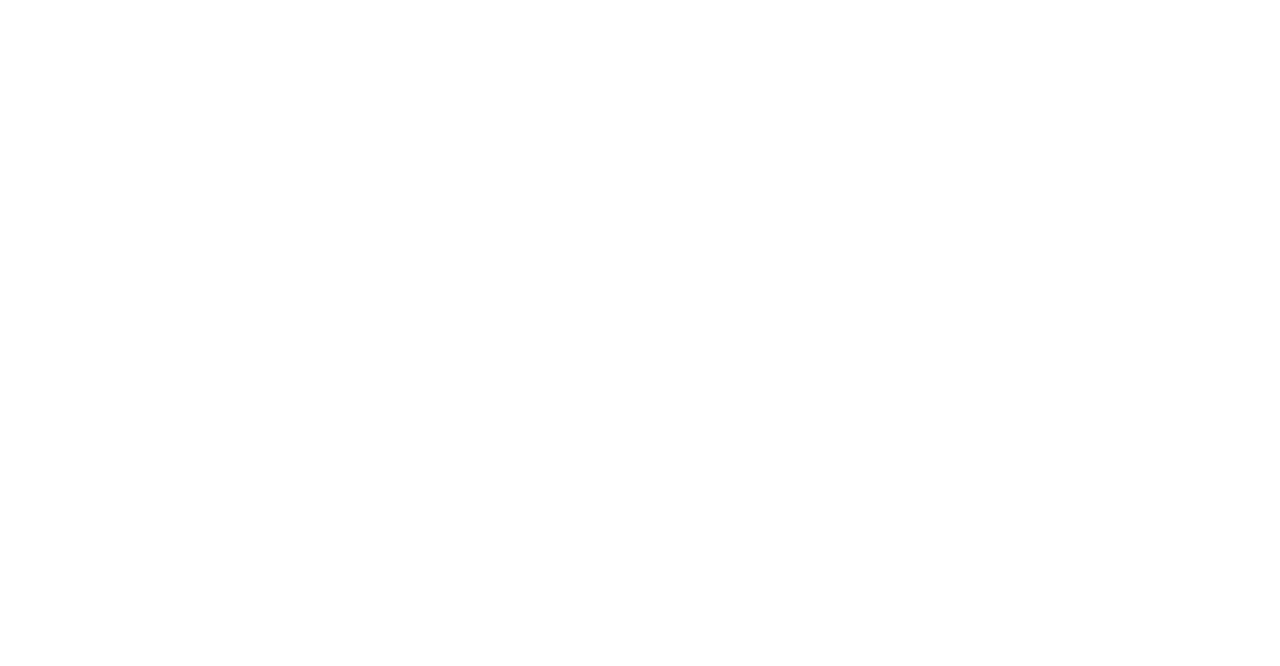
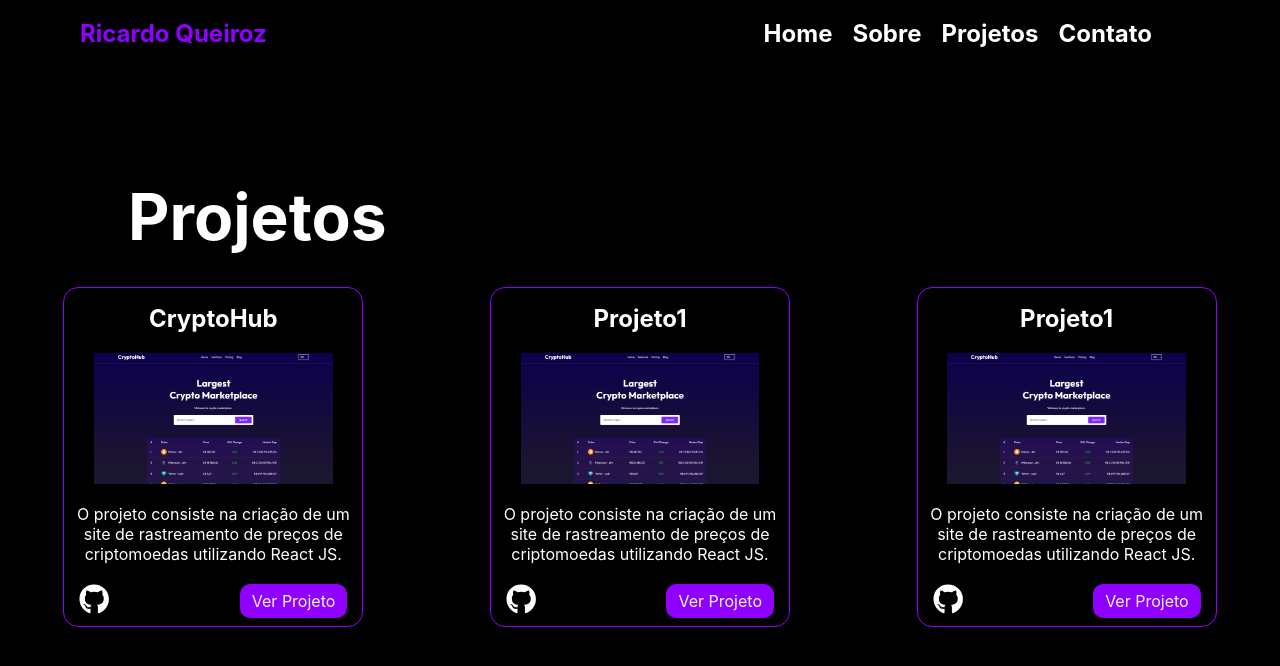
Before and after one commit to rickqueirozz/portfolio-react, a React (Vite) app: page /projetos in a window 1280 px wide. Before the commit this address had no page. Shown: the top 666 px of the page. Built offline with nearby package versions, Linux system fonts and the light colour scheme.

Commit message:
feat:create the projects page

```diff
--- /dev/null
+++ b/src/pages/Projetos/Projetos.module.css
@@ -0,0 +1,80 @@
+.projetos{
+  height: 100vh;
+  background-color: var(--black);
+  color: white;
+}
+
+
+.projetosTitle{
+  padding-left: 8rem;
+  padding-top: 8rem;
+}
+
+.projetosTitle h1{
+  font-size: 4rem;
+}
+
+.projetosBoxContainer{
+  display: grid;
+  grid-template-columns: repeat(auto-fit, minmax(340px, 1fr));
+  padding-top: 2rem;
+  justify-items: center;
+}
+
+.projetosBoxContainer img{
+  width: 80%;
+}
+
+.projetosBox{
+  border: solid var(--purple) 1px;
+  width: 300px;
+  height: 340px;
+  margin: 0 auto;
+  border-radius: 15px;
+  padding-top: 1rem;
+}
+
+.projetosBoxContent{
+  display: flex;
+  flex-direction: column;
+  justify-content: center;
+  align-items: center;
+  gap: 20px;
+  text-align: center;
+}
+
+.projetoLink{
+  display: flex;
+  align-self: end;
+  justify-content: space-between;
+  padding: 20px 15px;
+}
+
+.projetoLinkSvg{
+  font-size: 1.9rem;
+}
+
+.projetoLink a {
+  text-decoration: none;
+  border: solid var(--purple) 2px;
+  background-color: var(--purple);
+  color: var(--white);
+  border-radius: 10px;
+  padding: 5px 10px;
+  display: inline-block;
+}
+
+@media (max-width:1019px) {
+  .projetosBoxContainer{
+    gap: 50px;
+  }
+}
+
+@media (max-width:768px) {
+  .projetosTitle h1{
+    font-size: 3rem;
+  }
+  .projetosBoxContainer{
+    gap: 50px;
+  }
+}
--- /dev/null
+++ b/src/pages/Projetos/index.jsx
@@ -0,0 +1,52 @@
+import React from 'react'
+import styles from './Projetos.module.css';
+import Header from '../../components/Header';
+import { FaGithub } from "react-icons/fa";
+import CryptoHub from '../../assets/CryptoHub.png';
+const Projetos = () => {
+  return (
+    <div className={styles.projetos}>
+      <Header/>
+        <div className={styles.projetosTitle}>
+          <h1>Projetos</h1>
+        </div>
+        <div className={styles.projetosBoxContainer}>
+          <div className={styles.projetosBox}>
+            <div className={styles.projetosBoxContent}>
+              <h2>CryptoHub</h2>
+              <img src={CryptoHub} alt="" />
+              <p>O projeto consiste na criação de um site de rastreamento de preços de criptomoedas utilizando React JS.</p>
+            </div>
+            <div className={styles.projetoLink}>
+                <FaGithub className={styles.projetoLinkSvg}/>
+                <a href="https://cryptohub-five.vercel.app/" className={styles.projetoLinkA}>Ver Projeto</a>
+            </div>
+          </div>
+          <div className={styles.projetosBox}>
+            <div className={styles.projetosBoxContent}>
+              <h2>Projeto1</h2>
+              <img src={CryptoHub} alt="" />
+              <p>O projeto consiste na criação de um site de rastreamento de preços de criptomoedas utilizando React JS.</p>
+            </div>
+            <div className={styles.projetoLink}>
+                <FaGithub className={styles.projetoLinkSvg}/>
+                <a href="https://cryptohub-five.vercel.app/" className={styles.projetoLinkA}>Ver Projeto</a>
+            </div>
+          </div>
+          <div className={styles.projetosBox}>
+            <div className={styles.projetosBoxContent}>
+              <h2>Projeto1</h2>
+              <img src={CryptoHub} alt="" />
+              <p>O projeto consiste na criação de um site de rastreamento de preços de criptomoedas utilizando React JS.</p>
+            </div>
+            <div className={styles.projetoLink}>
+                <FaGithub className={styles.projetoLinkSvg}/>
+                <a href="https://cryptohub-five.vercel.app/" className={styles.projetoLinkA}>Ver Projeto</a>
+            </div>
+          </div>
+        </div>
+    </div>
+  )
+}
+
+export default Projetos
--- a/src/routes.jsx
+++ b/src/routes.jsx
@@ -2,6 +2,7 @@
 import Home from './pages/Home'
 import Sobre from './pages/Sobre'
 import Contato from "./pages/Contato";
+import Projetos from "./pages/Projetos";
 
 function AppRoutes() {
   return (
@@ -10,7 +11,7 @@
         <Route path="/" element={<Home/>}></Route>
         <Route path="/sobre" element={<Sobre/>}></Route>
         <Route path="/contato" element={<Contato/>}></Route>
-
+        <Route path="/projetos" element={<Projetos/>}></Route>
       </Routes>
     </BrowserRouter>
   )
```
Also changed, not shown: src/assets/CryptoHub.png (added).
